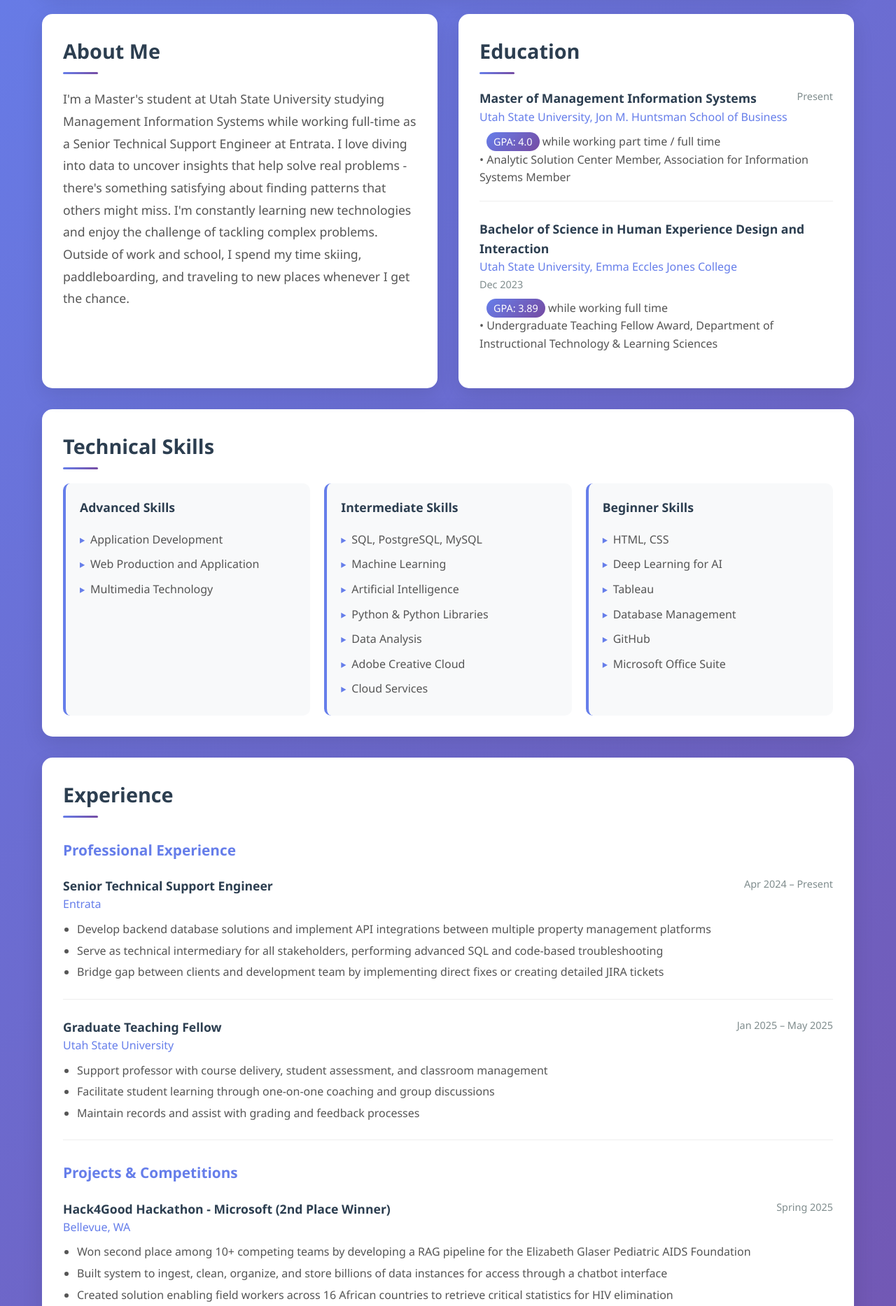
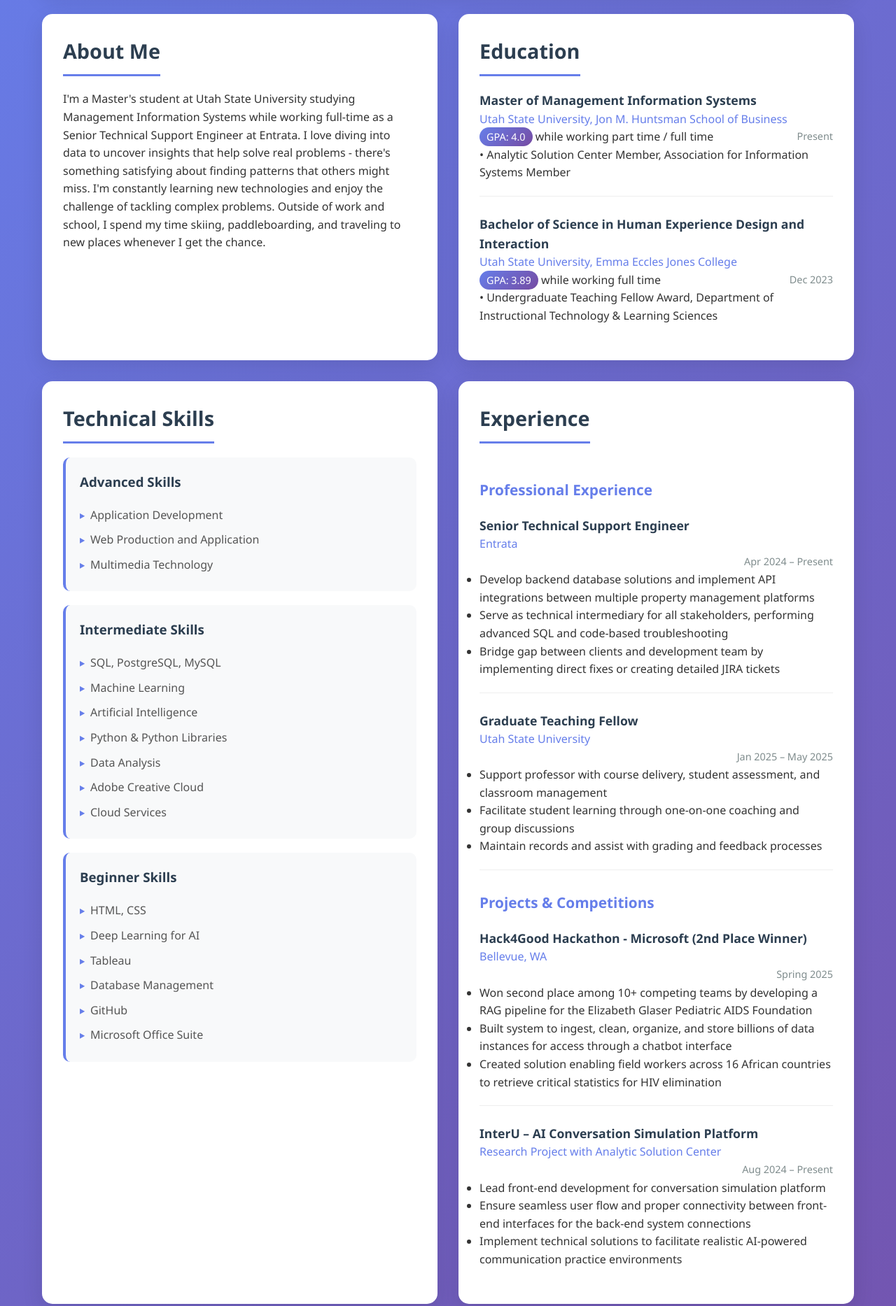
Before and after one commit to Tiandra123/portfolio, a plain HTML site: page index.html in a window 1280 px wide. Shown: the part 280-2147 px from the top of the page at 70% size. Drawn offline with Linux system fonts and the light colour scheme.

```diff
--- a/index.html
+++ b/index.html
@@ -34,34 +34,26 @@
             text-align: center;
         }
 
-        .profile-section {
-            display: flex;
-            align-items: center;
-            justify-content: center;
-            gap: 30px;
-            flex-wrap: wrap;
-        }
-
-        .profile-info h1 {
+        header h1 {
             font-size: 2.5em;
             color: #2c3e50;
             margin-bottom: 10px;
         }
 
-        .profile-info .subtitle {
+        header .subtitle {
             font-size: 1.2em;
             color: #7f8c8d;
             margin-bottom: 20px;
         }
 
-        .contact-info {
+        .contact-links {
             display: flex;
             justify-content: center;
             gap: 20px;
             flex-wrap: wrap;
         }
 
-        .contact-info a {
+        .contact-links a {
             color: #667eea;
             text-decoration: none;
             padding: 8px 16px;
@@ -70,18 +62,112 @@
             transition: all 0.3s ease;
         }
 
-        .contact-info a:hover {
+        .contact-links a:hover {
             background: #667eea;
             color: white;
         }
 
-        .main-content {
-            display: grid;
-            grid-template-columns: 1fr 1fr;
+        .row {
+            display: flex;
             gap: 30px;
+            margin-bottom: 30px;
         }
 
-        .section {
+        .box {
+            background: white;
+            border-radius: 15px;
+            padding: 30px;
+            box-shadow: 0 10px 30px rgba(0,0,0,0.1);
+            width: 50%;
+        }
+
+        .box h2 {
+            color: #2c3e50;
+            font-size: 1.8em;
+            margin-bottom: 20px;
+            border-bottom: 3px solid #667eea;
+            padding-bottom: 10px;
+            display: inline-block;
+        }
+
+        .gpa {
+            background: linear-gradient(135deg, #667eea, #764ba2);
+            color: white;
+            padding: 4px 10px;
+            border-radius: 15px;
+            font-size: 0.9em;
+        }
+
+        .job, .education {
+            margin-bottom: 25px;
+            padding-bottom: 20px;
+            border-bottom: 1px solid #eee;
+        }
+
+        .job:last-child, .education:last-child {
+            border-bottom: none;
+            margin-bottom: 0;
+        }
+
+        .job-title, .degree {
+            font-weight: 600;
+            color: #2c3e50;
+            font-size: 1.1em;
+        }
+
+        .company, .school {
+            color: #667eea;
+            font-weight: 500;
+        }
+
+        .date {
+            color: #7f8c8d;
+            font-size: 0.9em;
+            float: right;
+        }
+
+        .skills {
+            margin-bottom: 20px;
+            background: #f8f9fa;
+            padding: 20px;
+            border-radius: 10px;
+            border-left: 4px solid #667eea;
+        }
+
+        .skills h3 {
+            color: #2c3e50;
+            margin-bottom: 15px;
+        }
+
+        .skills ul {
+            list-style: none;
+        }
+
+        .skills li {
+            padding: 5px 0;
+            color: #555;
+            position: relative;
+            padding-left: 15px;
+        }
+
+        .skills li::before {
+            content: '▸';
+            position: absolute;
+            left: 0;
+            color: #667eea;
+        }
+
+        .section-header {
+            color: #667eea;
+            margin: 30px 0 20px 0;
+            font-size: 1.3em;
+        }
+
+        .section-header:first-child {
+            margin-top: 0;
+        }
+
+        .full-width {
             background: white;
             border-radius: 15px;
             padding: 30px;
@@ -89,127 +175,12 @@
             margin-bottom: 30px;
         }
 
-        .section h2 {
-            color: #2c3e50;
-            font-size: 1.8em;
-            margin-bottom: 20px;
-            position: relative;
-            padding-bottom: 10px;
-        }
-
-        .section h2::after {
-            content: '';
-            position: absolute;
-            bottom: 0;
-            left: 0;
-            width: 50px;
-            height: 3px;
-            background: linear-gradient(135deg, #667eea, #764ba2);
-            border-radius: 2px;
-        }
-
-        .about-text {
-            font-size: 1.1em;
-            color: #555;
-            line-height: 1.8;
-        }
-
-        .education-item, .experience-item {
-            margin-bottom: 25px;
-            padding-bottom: 20px;
-            border-bottom: 1px solid #eee;
-        }
-
-        .education-item:last-child, .experience-item:last-child {
-            border-bottom: none;
-            margin-bottom: 0;
-        }
-
-        .item-header {
-            display: flex;
-            justify-content: space-between;
-            align-items: flex-start;
-            margin-bottom: 10px;
-            flex-wrap: wrap;
-        }
-
-        .item-title {
-            font-weight: 600;
-            color: #2c3e50;
-            font-size: 1.1em;
-        }
-
-        .item-company {
-            color: #667eea;
-            font-weight: 500;
-        }
-
-        .item-date {
-            color: #7f8c8d;
-            font-size: 0.9em;
-        }
-
-        .item-details {
-            color: #555;
-            margin-top: 8px;
-        }
-
-        .item-details ul {
-            margin-left: 20px;
-            margin-top: 10px;
-        }
-
-        .item-details li {
-            margin-bottom: 5px;
-        }
-
-        .skills-grid {
-            display: grid;
-            grid-template-columns: repeat(auto-fit, minmax(200px, 1fr));
-            gap: 20px;
-        }
-
-        .skill-category {
-            background: #f8f9fa;
-            padding: 20px;
-            border-radius: 10px;
-            border-left: 4px solid #667eea;
-        }
-
-        .skill-category h3 {
-            color: #2c3e50;
-            margin-bottom: 15px;
-            font-size: 1.1em;
-        }
-
-        .skill-list {
-            list-style: none;
-        }
-
-        .skill-list li {
-            padding: 5px 0;
-            color: #555;
-            position: relative;
-            padding-left: 15px;
-        }
-
-        .skill-list li::before {
-            content: '▸';
-            position: absolute;
-            left: 0;
-            color: #667eea;
-        }
-
-        .full-width {
-            grid-column: 1 / -1;
-        }
-
-        .projects-grid {
+        .projects {
             display: grid;
             gap: 20px;
         }
 
-        .project-item {
+        .project {
             background: #f8f9fa;
             padding: 20px;
             border-radius: 10px;
@@ -223,53 +194,18 @@
             margin-bottom: 10px;
         }
 
-        .project-details {
-            color: #555;
-            line-height: 1.6;
-        }
-
-        .gpa-highlight {
-            background: linear-gradient(135deg, #667eea, #764ba2);
-            color: white;
-            padding: 4px 10px;
-            border-radius: 15px;
-            font-size: 0.9em;
-            margin-left: 10px;
-        }
-
-        .experience-subcategory {
-            color: #667eea;
-            margin-bottom: 20px;
-            margin-top: 30px;
-            font-size: 1.3em;
-        }
-
-        .experience-subcategory:first-child {
-            margin-top: 0;
-        }
-
         @media (max-width: 768px) {
-            .main-content {
-                grid-template-columns: 1fr;
+            .row {
+                flex-direction: column;
             }
 
-            .profile-section {
-                flex-direction: column;
-                text-align: center;
+            .box {
+                width: 100%;
             }
 
-            .contact-info {
+            .contact-links {
                 flex-direction: column;
                 align-items: center;
-            }
-
-            .item-header {
-                flex-direction: column;
-                align-items: flex-start;
-            }
-
-            .skills-grid {
-                grid-template-columns: 1fr;
             }
         }
     </style>
@@ -277,71 +213,53 @@
 <body>
     <div class="container">
         <header>
-            <div class="profile-section">
-                <div class="profile-info">
-                    <h1>Tiandra Taylor</h1>
-                    <p class="subtitle">MIS Master's Student & Senior Technical Support Engineer</p>
-                    <div class="contact-info">
-                        <a href="https://linkedin.com/in/TiandraTaylor36" target="_blank">💼 LinkedIn</a>
-                        <a href="https://github.com/Tiandra123" target="_blank">💻 GitHub</a>
-                    </div>
-                </div>
+            <h1>Tiandra Taylor</h1>
+            <p class="subtitle">MIS Master's Student & Senior Technical Support Engineer</p>
+            <div class="contact-links">
+                <a href="https://linkedin.com/in/tiandrataylor36" target="_blank">💼 LinkedIn</a>
+                <a href="https://github.com/Tiandra123" target="_blank">💻 GitHub</a>
             </div>
         </header>
 
-        <div class="main-content">
-            <div class="section">
+        <div class="row">
+            <div class="box">
                 <h2>About Me</h2>
-                <p class="about-text">
-                    I'm a Master's student at Utah State University studying Management Information Systems while working full-time as a Senior Technical Support Engineer at Entrata. I love diving into data to uncover insights that help solve real problems - there's something satisfying about finding patterns that others might miss. I'm constantly learning new technologies and enjoy the challenge of tackling complex problems. Outside of work and school, I spend my time skiing, paddleboarding, and traveling to new places whenever I get the chance.
-                </p>
+                <p>I'm a Master's student at Utah State University studying Management Information Systems while working full-time as a Senior Technical Support Engineer at Entrata. I love diving into data to uncover insights that help solve real problems - there's something satisfying about finding patterns that others might miss. I'm constantly learning new technologies and enjoy the challenge of tackling complex problems. Outside of work and school, I spend my time skiing, paddleboarding, and traveling to new places whenever I get the chance.</p>
             </div>
 
-            <div class="section">
+            <div class="box">
                 <h2>Education</h2>
-                <div class="education-item">
-                    <div class="item-header">
-                        <div>
-                            <div class="item-title">Master of Management Information Systems</div>
-                            <div class="item-company">Utah State University, Jon M. Huntsman School of Business</div>
-                        </div>
-                        <div class="item-date">Present</div>
-                    </div>
-                    <div class="item-details">
-                        <span class="gpa-highlight">GPA: 4.0</span> while working part time / full time
-                        <br>• Analytic Solution Center Member, Association for Information Systems Member
-                    </div>
+                <div class="education">
+                    <div class="degree">Master of Management Information Systems</div>
+                    <div class="school">Utah State University, Jon M. Huntsman School of Business</div>
+                    <div class="date">Present</div>
+                    <p><span class="gpa">GPA: 4.0</span>  while working part time / full time<br>
+                    • Analytic Solution Center Member, Association for Information Systems Member</p>
                 </div>
-                <div class="education-item">
-                    <div class="item-header">
-                        <div>
-                            <div class="item-title">Bachelor of Science in Human Experience Design and Interaction</div>
-                            <div class="item-company">Utah State University, Emma Eccles Jones College</div>
-                        </div>
-                        <div class="item-date">Dec 2023</div>
-                    </div>
-                    <div class="item-details">
-                        <span class="gpa-highlight">GPA: 3.89</span> while working full time
-                        <br>• Undergraduate Teaching Fellow Award, Department of Instructional Technology & Learning Sciences
-                    </div>
+                <div class="education">
+                    <div class="degree">Bachelor of Science in Human Experience Design and Interaction</div>
+                    <div class="school">Utah State University, Emma Eccles Jones College</div>
+                    <div class="date">Dec 2023</div>
+                    <p><span class="gpa">GPA: 3.89</span>  while working full time<br>
+                    • Undergraduate Teaching Fellow Award, Department of Instructional Technology & Learning Sciences</p>
                 </div>
             </div>
         </div>
 
-        <div class="section full-width">
-            <h2>Technical Skills</h2>
-            <div class="skills-grid">
-                <div class="skill-category">
+        <div class="row">
+            <div class="box">
+                <h2>Technical Skills</h2>
+                <div class="skills">
                     <h3>Advanced Skills</h3>
-                    <ul class="skill-list">
+                    <ul>
                         <li>Application Development</li>
                         <li>Web Production and Application</li>
                         <li>Multimedia Technology</li>
                     </ul>
                 </div>
-                <div class="skill-category">
+                <div class="skills">
                     <h3>Intermediate Skills</h3>
-                    <ul class="skill-list">
+                    <ul>
                         <li>SQL, PostgreSQL, MySQL</li>
                         <li>Machine Learning</li>
                         <li>Artificial Intelligence</li>
@@ -351,9 +269,9 @@
                         <li>Cloud Services</li>
                     </ul>
                 </div>
-                <div class="skill-category">
+                <div class="skills">
                     <h3>Beginner Skills</h3>
-                    <ul class="skill-list">
+                    <ul>
                         <li>HTML, CSS</li>
                         <li>Deep Learning for AI</li>
                         <li>Tableau</li>
@@ -363,71 +281,51 @@
                     </ul>
                 </div>
             </div>
-        </div>
 
-        <div class="section full-width">
-            <h2>Experience</h2>
+            <div class="box">
+                <h2>Experience</h2>
 
-            <h3 class="experience-subcategory">Professional Experience</h3>
-            <div class="experience-item">
-                <div class="item-header">
-                    <div>
-                        <div class="item-title">Senior Technical Support Engineer</div>
-                        <div class="item-company">Entrata</div>
-                    </div>
-                    <div class="item-date">Apr 2024 – Present</div>
-                </div>
-                <div class="item-details">
+                <h3 class="section-header">Professional Experience</h3>
+                <div class="job">
+                    <div class="job-title">Senior Technical Support Engineer</div>
+                    <div class="company">Entrata</div>
+                    <div class="date">Apr 2024 – Present</div>
+                    <br>
                     <ul>
                         <li>Develop backend database solutions and implement API integrations between multiple property management platforms</li>
                         <li>Serve as technical intermediary for all stakeholders, performing advanced SQL and code-based troubleshooting</li>
                         <li>Bridge gap between clients and development team by implementing direct fixes or creating detailed JIRA tickets</li>
                     </ul>
                 </div>
-            </div>
-            <div class="experience-item">
-                <div class="item-header">
-                    <div>
-                        <div class="item-title">Graduate Teaching Fellow</div>
-                        <div class="item-company">Utah State University</div>
-                    </div>
-                    <div class="item-date">Jan 2025 – May 2025</div>
-                </div>
-                <div class="item-details">
+                <div class="job">
+                    <div class="job-title">Graduate Teaching Fellow</div>
+                    <div class="company">Utah State University</div>
+                    <div class="date">Jan 2025 – May 2025</div>
+                    <br>
                     <ul>
                         <li>Support professor with course delivery, student assessment, and classroom management</li>
                         <li>Facilitate student learning through one-on-one coaching and group discussions</li>
                         <li>Maintain records and assist with grading and feedback processes</li>
                     </ul>
                 </div>
-            </div>
 
-            <h3 class="experience-subcategory">Projects & Competitions</h3>
-            <div class="experience-item">
-                <div class="item-header">
-                    <div>
-                        <div class="item-title">Hack4Good Hackathon - Microsoft (2nd Place Winner)</div>
-                        <div class="item-company">Bellevue, WA</div>
-                    </div>
-                    <div class="item-date">Spring 2025</div>
-                </div>
-                <div class="item-details">
+                <h3 class="section-header">Projects & Competitions</h3>
+                <div class="job">
+                    <div class="job-title">Hack4Good Hackathon - Microsoft (2nd Place Winner)</div>
+                    <div class="company">Bellevue, WA</div>
+                    <div class="date">Spring 2025</div>
+                    <br>
                     <ul>
                         <li>Won second place among 10+ competing teams by developing a RAG pipeline for the Elizabeth Glaser Pediatric AIDS Foundation</li>
                         <li>Built system to ingest, clean, organize, and store billions of data instances for access through a chatbot interface</li>
                         <li>Created solution enabling field workers across 16 African countries to retrieve critical statistics for HIV elimination</li>
                     </ul>
                 </div>
-            </div>
-            <div class="experience-item">
-                <div class="item-header">
-                    <div>
-                        <div class="item-title">InterU – AI Conversation Simulation Platform</div>
-                        <div class="item-company">Research Project with Analytic Solution Center</div>
-                    </div>
-                    <div class="item-date">Aug 2024 – Present</div>
-                </div>
-                <div class="item-details">
+                <div class="job">
+                    <div class="job-title">InterU – AI Conversation Simulation Platform</div>
+                    <div class="company">Research Project with Analytic Solution Center</div>
+                    <div class="date">Aug 2024 – Present</div>
+                    <br>
                     <ul>
                         <li>Lead front-end development for conversation simulation platform</li>
                         <li>Ensure seamless user flow and proper connectivity between front-end interfaces for the back-end system connections</li>
@@ -437,35 +335,27 @@
             </div>
         </div>
 
-        <div class="section full-width">
+        <div class="full-width">
             <h2>GitHub Projects</h2>
-            <div class="projects-grid">
-                <div class="project-item">
+            <div class="projects">
+                <div class="project">
                     <div class="project-title"><a href="advanced-python-assignments/" style="color: #2c3e50; text-decoration: none;">Blackjack Game</a></div>
-                    <div class="project-details">
-                        <strong>Technologies:</strong> Python, Object-Oriented Programming, AWS EC2, VS Code<br>
-                        A command-line Blackjack game with user input handling, card dealing logic, and basic house play rules (house hits when score ≤ 17). Features include bust detection, score tracking, game restart functionality, and win/loss evaluation. Developed using provided DeckOfCards class and tested on AWS EC2 instance.
-                    </div>
+                    <p><strong>Technologies:</strong> Python, Object-Oriented Programming, AWS EC2, VS Code<br>
+                    A command-line Blackjack game with user input handling, card dealing logic, and basic house play rules (house hits when score ≤ 17). Features include bust detection, score tracking, game restart functionality, and win/loss evaluation. Developed using provided DeckOfCards class and tested on AWS EC2 instance.</p>
                 </div>
-                <div class="project-item">
+                <div class="project">
                     <div class="project-title"><a href="advanced-python-assignments/" style="color: #2c3e50; text-decoration: none;">COVID-19 Data Analysis Tool</a></div>
-                    <div class="project-details">
-                        <strong>Technologies:</strong> Python, REST APIs, JSON, NumPy, Data Analysis<br>
-                        A comprehensive data analysis tool that retrieves COVID-19 statistics from a REST API for all US states and territories. Processes and analyzes daily case data to identify trends, peak dates, and monthly/yearly patterns. Outputs formatted analysis reports and saves processed data as JSON files for each state.
-                    </div>
+                    <p><strong>Technologies:</strong> Python, REST APIs, JSON, NumPy, Data Analysis<br>
+                    A comprehensive data analysis tool that retrieves COVID-19 statistics from a REST API for all US states and territories. Processes and analyzes daily case data to identify trends, peak dates, and monthly/yearly patterns. Outputs formatted analysis reports and saves processed data as JSON files for each state.</p>
                 </div>
-                <div class="project-item">
+                <div class="project">
                     <div class="project-title"><a href="advanced-python-assignments/" style="color: #2c3e50; text-decoration: none;">Cryptocurrency Arbitrage Detector</a></div>
-                    <div class="project-details">
-                        <strong>Technologies:</strong> Python, NetworkX, Graph Theory, REST APIs, Financial Analysis<br>
-                        A network-based arbitrage detection system for cryptocurrency markets using graph theory algorithms. Retrieves real-time price data from CoinGecko API, constructs weighted directed graphs, and identifies profitable trading paths between different cryptocurrencies. Calculates potential gains/losses through multi-step currency exchanges.
-                    </div>
+                    <p><strong>Technologies:</strong> Python, NetworkX, Graph Theory, REST APIs, Financial Analysis<br>
+                    A network-based arbitrage detection system for cryptocurrency markets using graph theory algorithms. Retrieves real-time price data from CoinGecko API, constructs weighted directed graphs, and identifies profitable trading paths between different cryptocurrencies. Calculates potential gains/losses through multi-step currency exchanges.</p>
                 </div>
-                <div class="project-item">
+                <div class="project">
                     <div class="project-title">More Projects Coming Soon!</div>
-                    <div class="project-details">
-                        Additional projects will be added as they are completed throughout my MIS program. Check back soon!
-                    </div>
+                    <p>Additional projects will be added as they are completed throughout my MIS program. Check back soon!</p>
                 </div>
             </div>
         </div>
```
